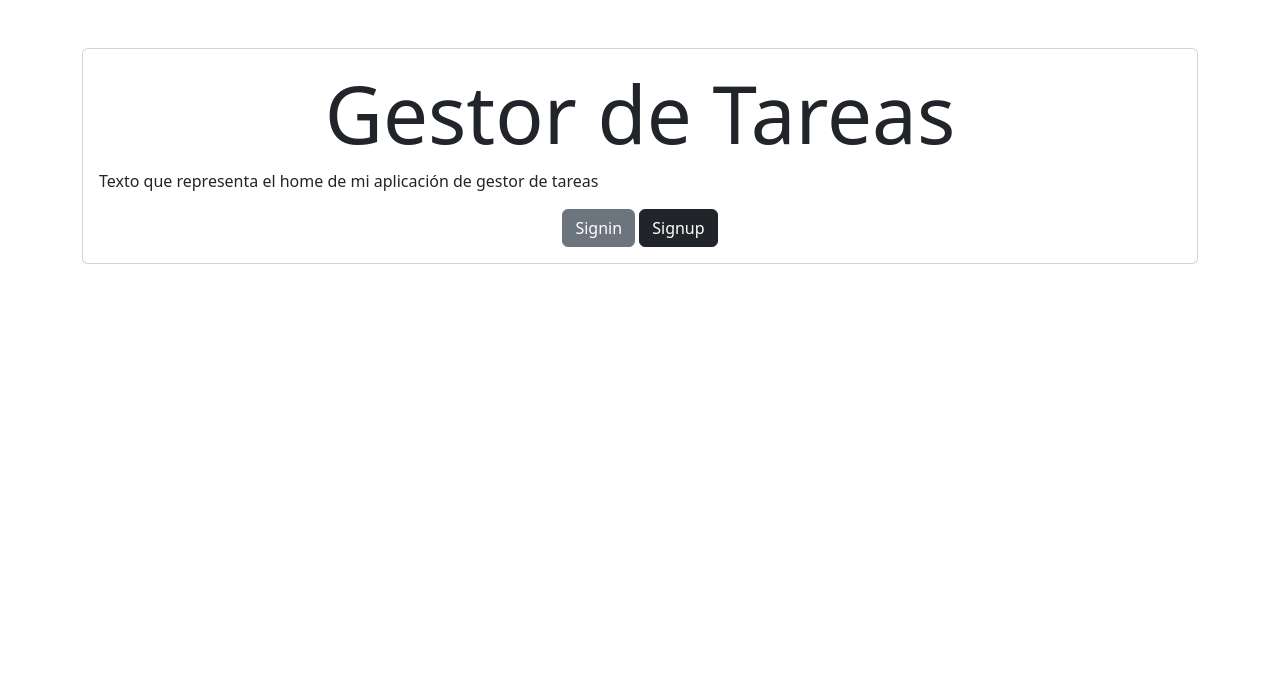
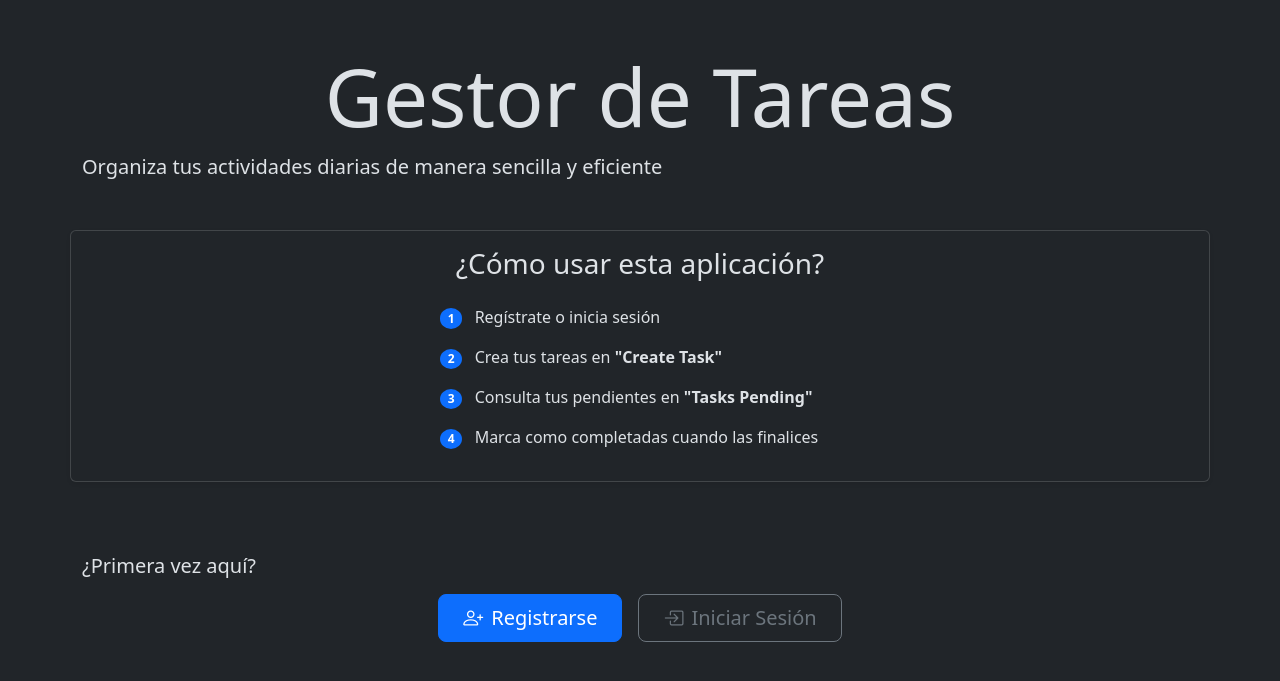
Before and after one commit to DefFoxPy/gestor_tareas, a Django app: page / in a window 1280 px wide. Shown: the part 56-737 px from the top of the page. Run offline with Django 5.2, Linux system fonts and the light colour scheme.

Commit message:
feat: mejora la presentación de home agrega un mensaje de cómo usar la app

```diff
--- a/tasks/templates/base.html
+++ b/tasks/templates/base.html
@@ -1,11 +1,12 @@
 <!DOCTYPE html>
-<html lang='en'>
+<html lang='en' data-bs-theme="dark">
 <head>
 	<meta charset="utf-8">
 	<meta name="viewport" content="width=device-width, initial-scale=1">
 	<title>Django CRUD Application</title>
 	<link href="https://cdn.jsdelivr.net/npm/bootstrap@5.3.5/dist/css/bootstrap.min.css" rel="stylesheet">
 	<script src="https://cdn.jsdelivr.net/npm/bootstrap@5.3.5/dist/js/bootstrap.bundle.min.js"></script>
+	<link rel="stylesheet" href="https://cdn.jsdelivr.net/npm/bootstrap-icons@1.10.0/font/bootstrap-icons.css">
 </head>
 <body>
 
--- a/tasks/templates/home.html
+++ b/tasks/templates/home.html
@@ -2,22 +2,49 @@
 
 {% block content %}
 
-<main class="container py-5">
-	<section class="card  card-body">
+<main class="container mt-5">
+	<section class="row justify-content-center">
+		<!-- Título principal -->
 		<h1 class="display-1 text-center">Gestor de Tareas</h1>
-		<p>Texto que representa el home de mi aplicación de gestor de tareas</p>
-
-		<div class="text-center">
-			<a class="btn btn-secondary" href="{% url 'signin'%}">
-				Signin
-			</a>
-			<a class="btn btn-dark" href="{% url 'signup' %}">
-				Signup
-			</a>
-		</div>
+		<!-- Descripción -->
+		<p class="lead mb-5">Organiza tus actividades diarias de manera sencilla y eficiente</p>
+		<!-- Instrucciones -->
+		<div class="card shadow-sm mb-5">
+            <div class="card-body">
+                <h3 class="card-title mb-4 text-center">¿Cómo usar esta aplicación?</h3>
+                <ul class="list-unstyled text-start mx-auto" style="max-width: 400px;">
+                    <li class="mb-3">
+                        <span class="badge bg-primary rounded-circle me-2">1</span>
+                        Regístrate o inicia sesión
+                    </li>
+                    <li class="mb-3">
+                        <span class="badge bg-primary rounded-circle me-2">2</span>
+                        Crea tus tareas en <strong>"Create Task"</strong>
+                    </li>
+                    <li class="mb-3">
+                        <span class="badge bg-primary rounded-circle me-2">3</span>
+                        Consulta tus pendientes en <strong>"Tasks Pending"</strong>
+                    </li>
+                    <li>
+                        <span class="badge bg-primary rounded-circle me-2">4</span>
+                        Marca como completadas cuando las finalices
+                    </li>
+                </ul>
+            </div>
+    	</div>
+    	<!-- Llamado a la acción -->
+		<div class="mt-4">
+            <h5 class="mb-3">¿Primera vez aquí?</h5>
+                <div class="d-flex justify-content-center gap-3">
+                    <a href="{% url 'signup' %}" class="btn btn-primary btn-lg px-4">
+                        <i class="bi bi-person-plus me-2"></i>Registrarse
+                    </a>
+                    <a href="{% url 'signin' %}" class="btn btn-outline-secondary btn-lg px-4">
+                        <i class="bi bi-box-arrow-in-right me-2"></i>Iniciar Sesión
+                    </a>
+                </div>
+            </div>
 	</section>
-
-
 </main>
 
 {% endblock %}
```
